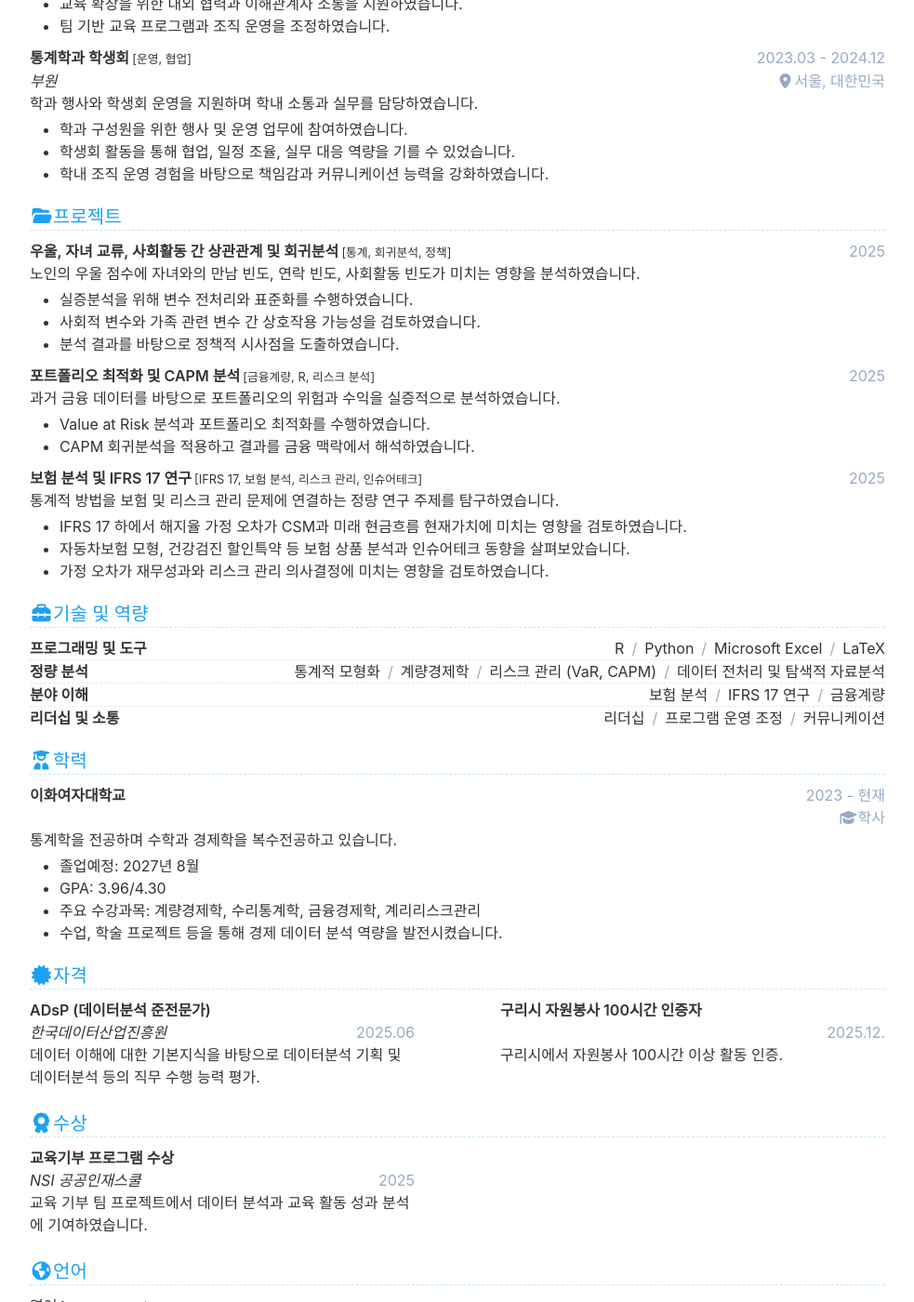
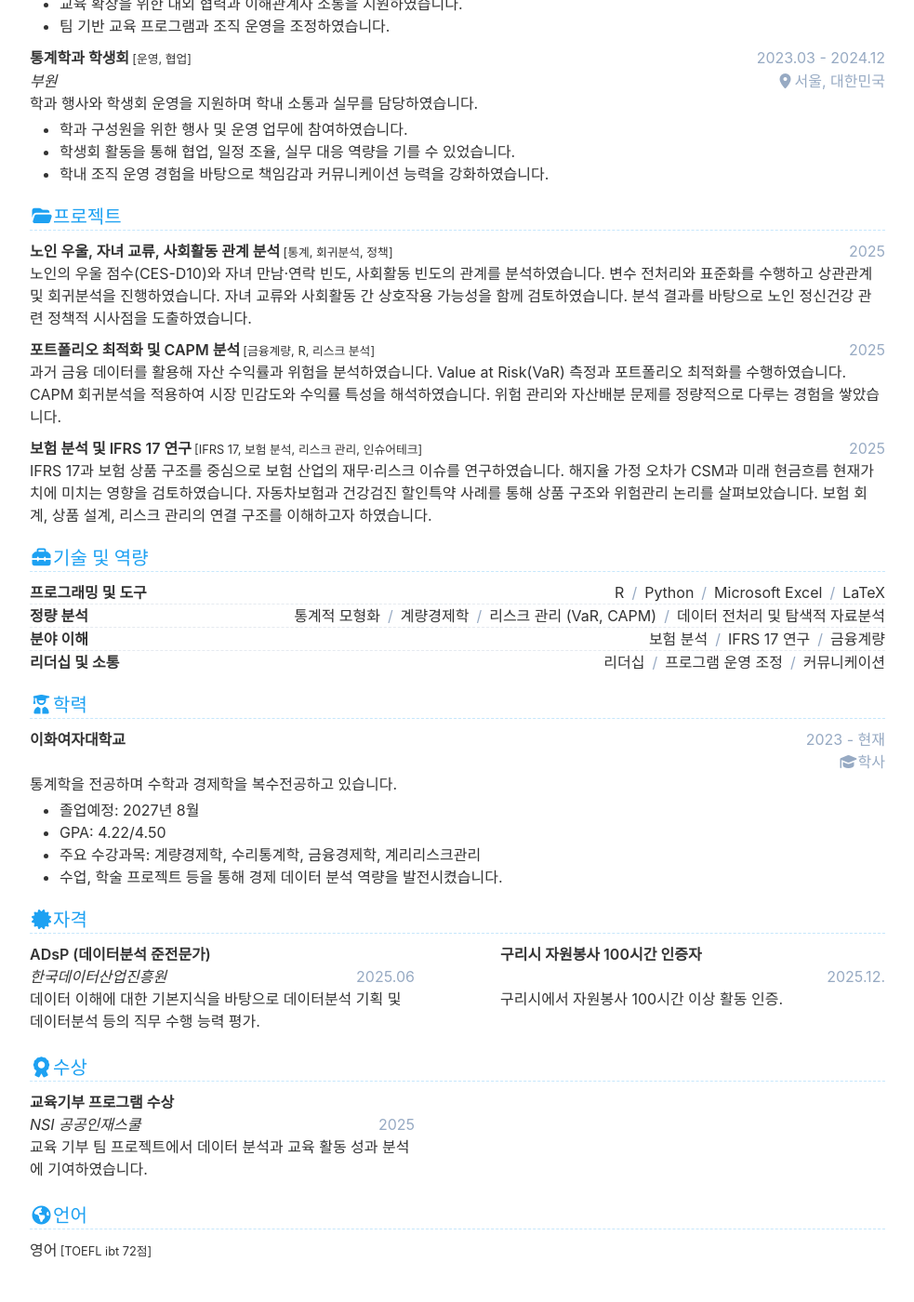
Before and after one commit to hyeonseo-kim/resume, a Jekyll site: the page built from ko.html, in a window 1280 px wide and 1400 px high, scrolled down 590 px. Shown: the whole window at 93% size, without its empty margins (148-1131 px from the left). Built offline with Jekyll 4.4.1, drawn with Linux system fonts in a browser that asks for light colours.

Commit message:
Update ko.yml
Update project

```diff
--- a/_data/ko.yml
+++ b/_data/ko.yml
@@ -86,34 +86,35 @@ project:
   title: 프로젝트
 
   items:
-    - name: 우울, 자녀 교류, 사회활동 간 상관관계 및 회귀분석
+    - name: 노인 우울, 자녀 교류, 사회활동 관계 분석
       link:
       tags: 통계, 회귀분석, 정책
       date: 2025
       description: |
-        노인의 우울 점수에 자녀와의 만남 빈도, 연락 빈도, 사회활동 빈도가 미치는 영향을 분석하였습니다.
-        + 실증분석을 위해 변수 전처리와 표준화를 수행하였습니다.
-        + 사회적 변수와 가족 관련 변수 간 상호작용 가능성을 검토하였습니다.
-        + 분석 결과를 바탕으로 정책적 시사점을 도출하였습니다.
+        노인의 우울 점수(CES-D10)와 자녀 만남·연락 빈도, 사회활동 빈도의 관계를 분석하였습니다.
+        변수 전처리와 표준화를 수행하고 상관관계 및 회귀분석을 진행하였습니다.
+        자녀 교류와 사회활동 간 상호작용 가능성을 함께 검토하였습니다.
+        분석 결과를 바탕으로 노인 정신건강 관련 정책적 시사점을 도출하였습니다.
 
     - name: 포트폴리오 최적화 및 CAPM 분석
       link:
       tags: 금융계량, R, 리스크 분석
       date: 2025
       description: |
-        과거 금융 데이터를 바탕으로 포트폴리오의 위험과 수익을 실증적으로 분석하였습니다.
-        + Value at Risk 분석과 포트폴리오 최적화를 수행하였습니다.
-        + CAPM 회귀분석을 적용하고 결과를 금융 맥락에서 해석하였습니다.
+        과거 금융 데이터를 활용해 자산 수익률과 위험을 분석하였습니다.
+        Value at Risk(VaR) 측정과 포트폴리오 최적화를 수행하였습니다.
+        CAPM 회귀분석을 적용하여 시장 민감도와 수익률 특성을 해석하였습니다.
+        위험 관리와 자산배분 문제를 정량적으로 다루는 경험을 쌓았습니다.
 
     - name: 보험 분석 및 IFRS 17 연구
       link:
       tags: IFRS 17, 보험 분석, 리스크 관리, 인슈어테크
       date: 2025
       description: |
-        통계적 방법을 보험 및 리스크 관리 문제에 연결하는 정량 연구 주제를 탐구하였습니다.
-        + IFRS 17 하에서 해지율 가정 오차가 CSM과 미래 현금흐름 현재가치에 미치는 영향을 검토하였습니다.
-        + 자동차보험 모형, 건강검진 할인특약 등 보험 상품 분석과 인슈어테크 동향을 살펴보았습니다.
-        + 가정 오차가 재무성과와 리스크 관리 의사결정에 미치는 영향을 검토하였습니다.
+        IFRS 17과 보험 상품 구조를 중심으로 보험 산업의 재무·리스크 이슈를 연구하였습니다.
+        해지율 가정 오차가 CSM과 미래 현금흐름 현재가치에 미치는 영향을 검토하였습니다.
+        자동차보험과 건강검진 할인특약 사례를 통해 상품 구조와 위험관리 논리를 살펴보았습니다.
+        보험 회계, 상품 설계, 리스크 관리의 연결 구조를 이해하고자 하였습니다.
 
 skill:
   show: true
@@ -160,7 +161,7 @@ education:
       description: |
         통계학을 전공하며 수학과 경제학을 복수전공하고 있습니다.
         + 졸업예정: 2027년 8월
-        + GPA: 3.96/4.30
+        + GPA: 4.22/4.50
         + 주요 수강과목: 계량경제학, 수리통계학, 금융경제학, 계리리스크관리
         + 수업, 학술 프로젝트 등을 통해 경제 데이터 분석 역량을 발전시켰습니다.
 
```
